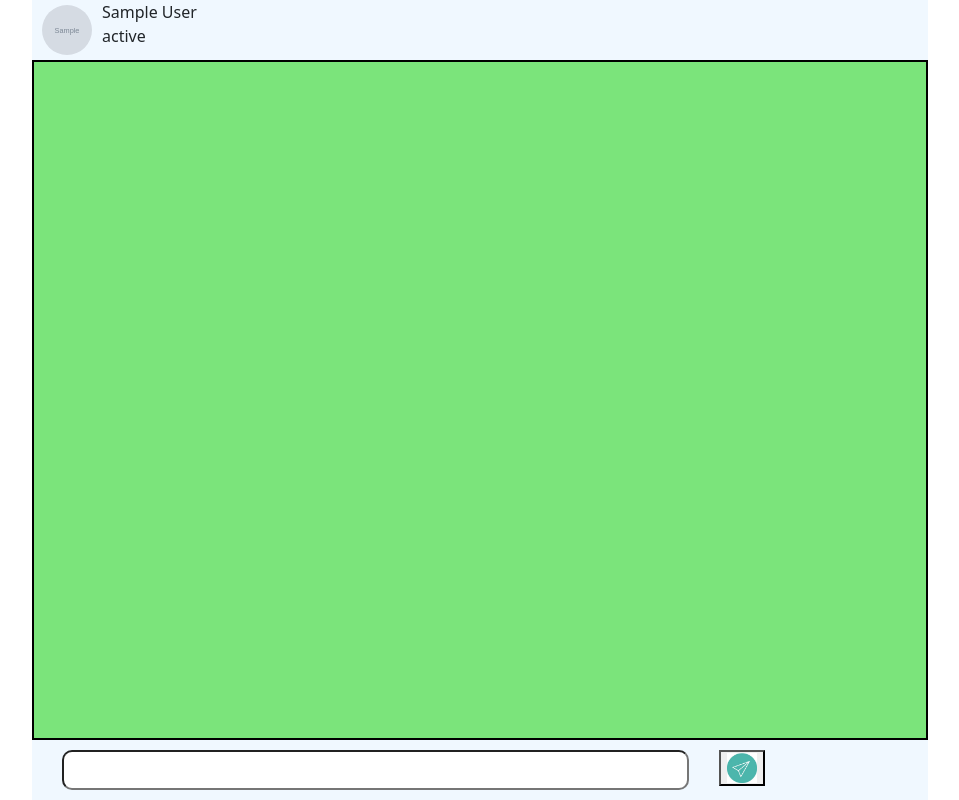
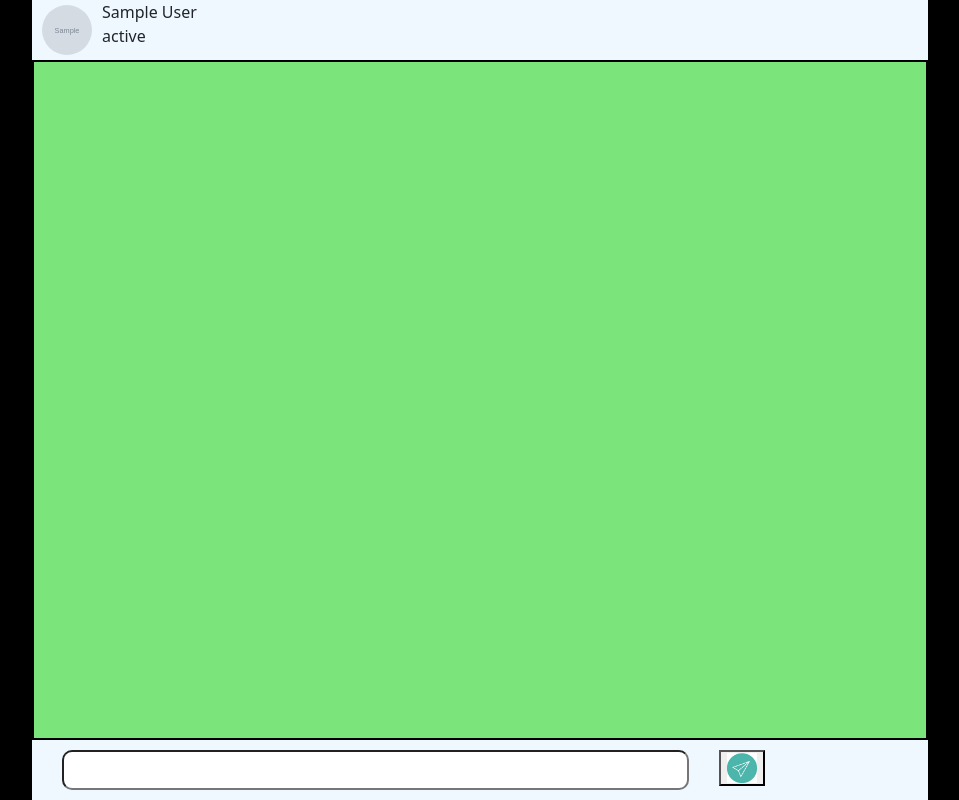
Before and after one commit to Punit1101/chatApp.github.io, a PHP site: page /chat.php?user_id=1 in a window 1280 px wide. Shown: the whole page, without its empty margins (160-1119 px from the left). Run offline with PHP 8.4, Linux system fonts and the light colour scheme; the visitor is signed in with stand-in values (Sample User, id 1); tables that the repository leaves empty hold one stand-in row (values such as "Sample post"); grey boxes marked "Sample" are stand-in pictures; data that the repository does not hold is empty.

Commit message:
Update chat.css

```diff
--- a/css/chat.css
+++ b/css/chat.css
@@ -1,5 +1,5 @@
 body{
-    background-color: rgb(255,255,255);
+    background-color: rgb(0,0,0);
     height: 100vh;
     width: 100vw;
     padding: 0;
```
